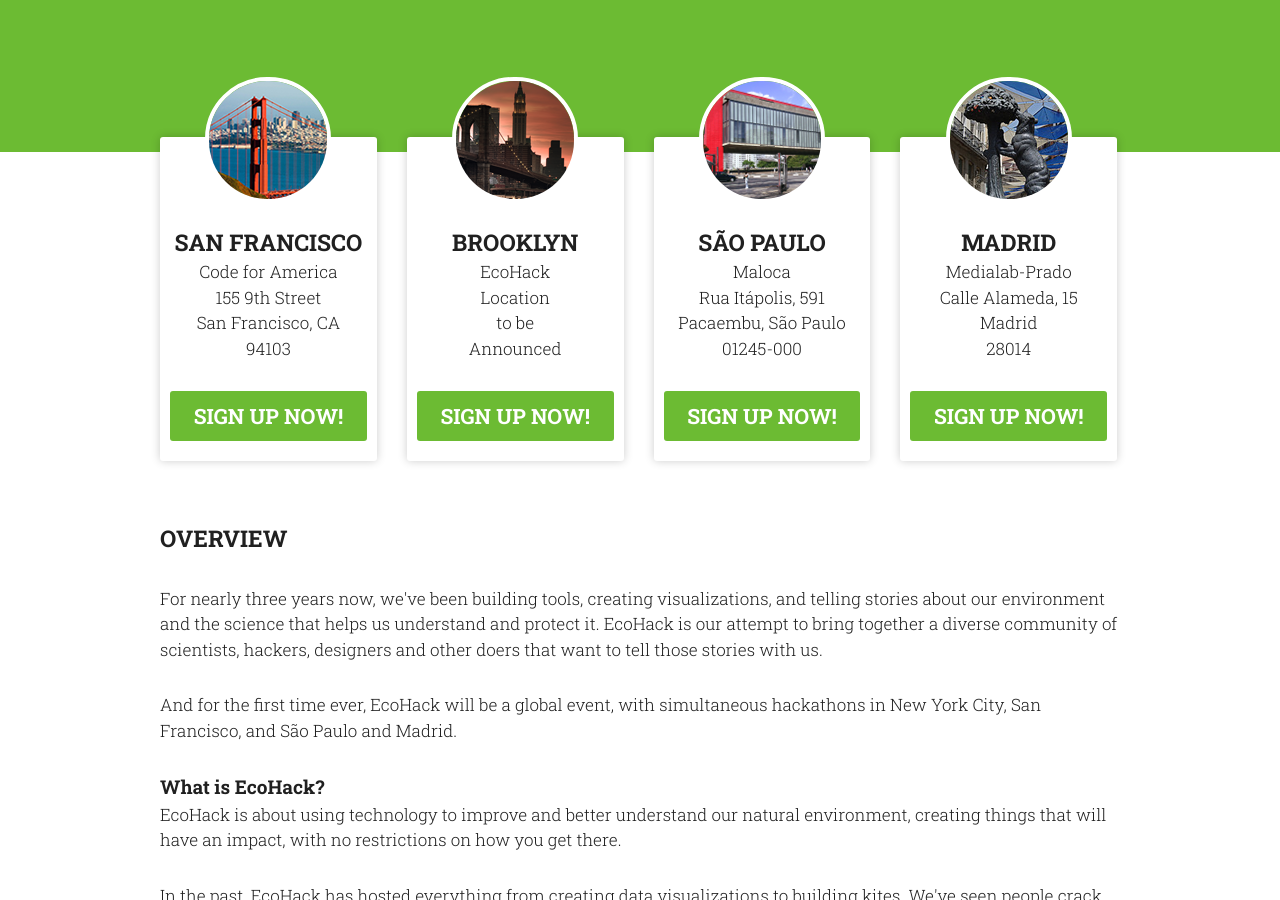
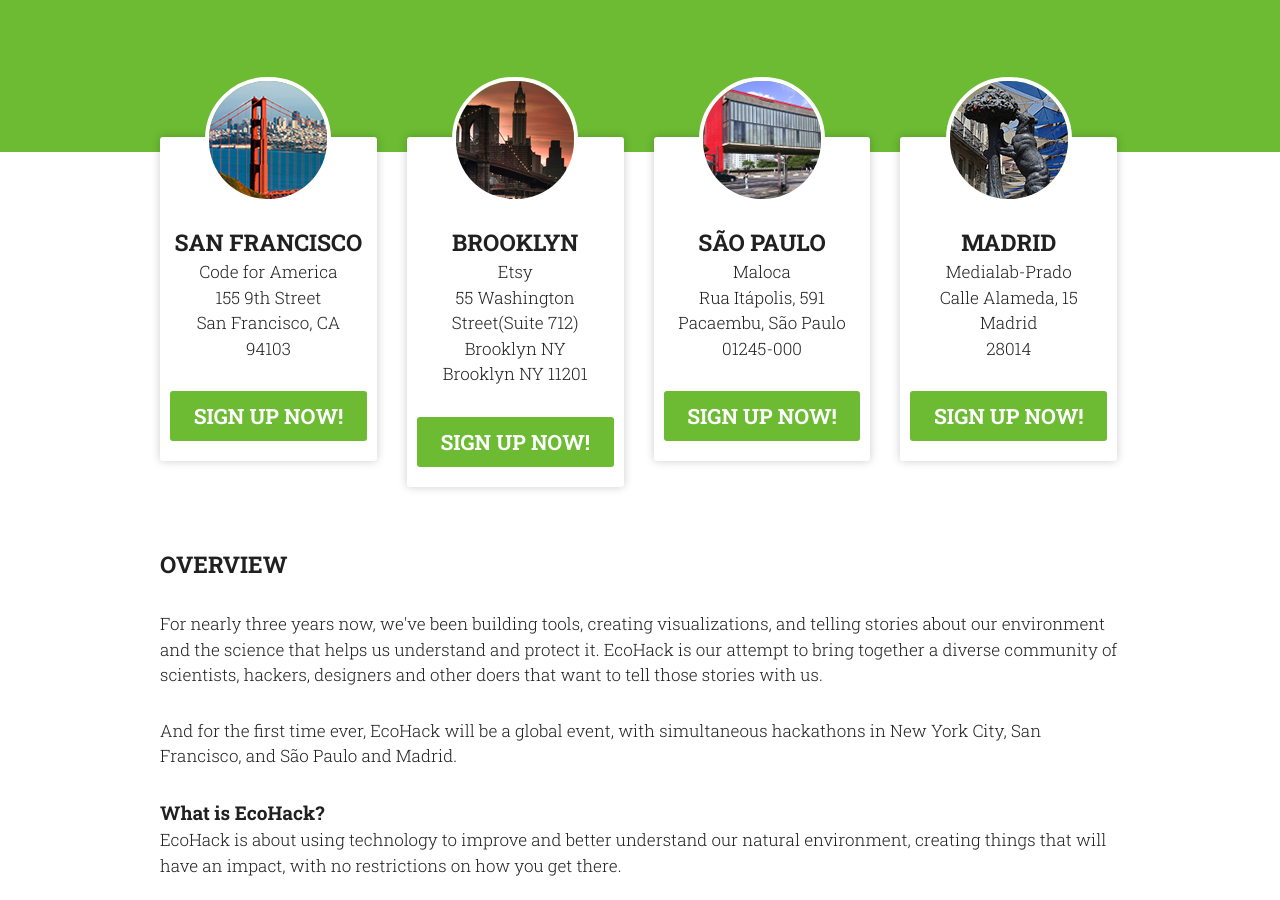
Before and after one commit to EcoHack/ecohack.github.io, a Jekyll site: the page built from index.html, in a window 1280 px wide and 900 px high, scrolled down 396 px. Built offline with Jekyll 4.4.1, drawn with Linux system fonts in a browser that asks for light colours.

Commit message:
etsy location

```diff
--- a/index.html
+++ b/index.html
@@ -34,10 +34,10 @@
           <div class="round"><img src="{{ site.baseurl}}/img/brooklyn.png" alt="Brooklyn" /></div>
           <p>
             <strong class="section-header">Brooklyn</strong>
-            <span>EcoHack</span>
-            Location <br />
-            to be<br />
-            Announced
+            <span>Etsy</span>
+            55 Washington Street(Suite 712) <br />
+            Brooklyn NY <br />
+            Brooklyn NY 11201
           </p>
 
           <a href="https://www.eventbrite.com/e/ecohackworld-nyc-edition-tickets-9295800991" class="signup">SIGN UP NOW!</a>
```
